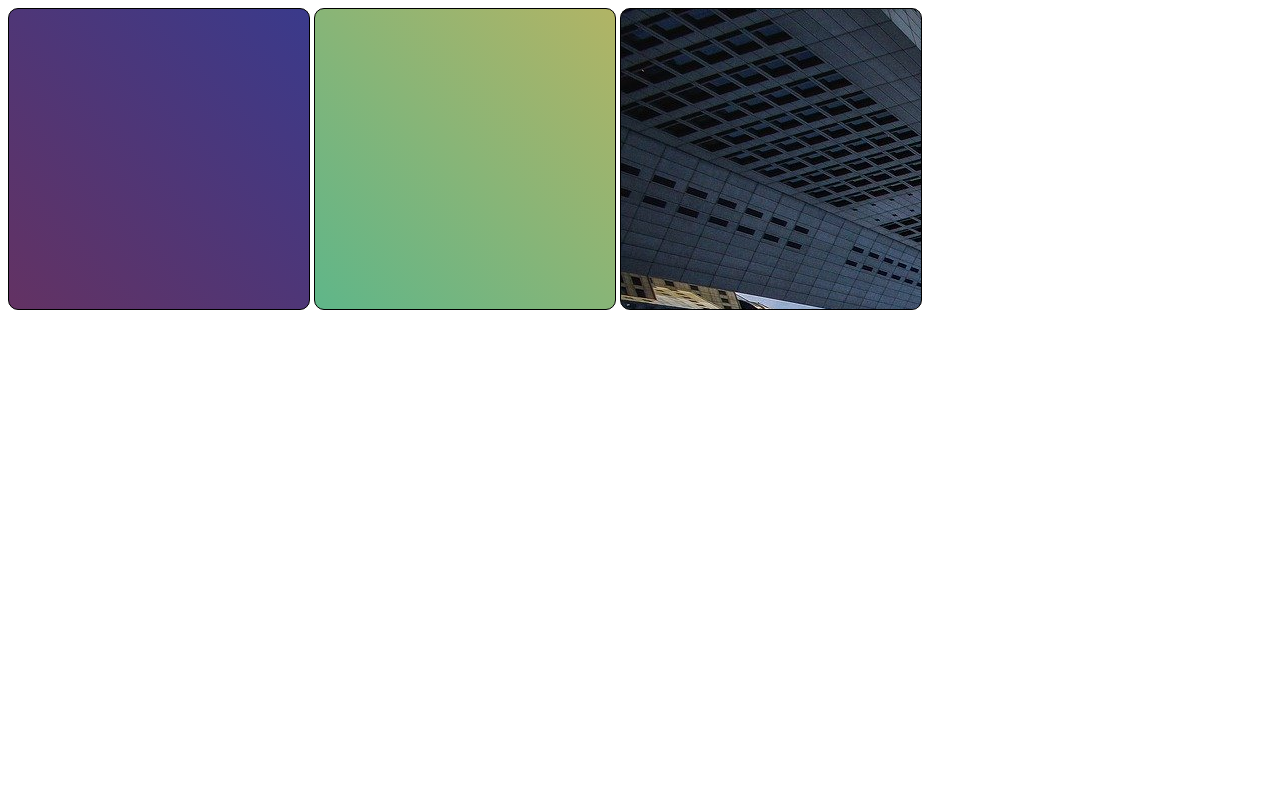
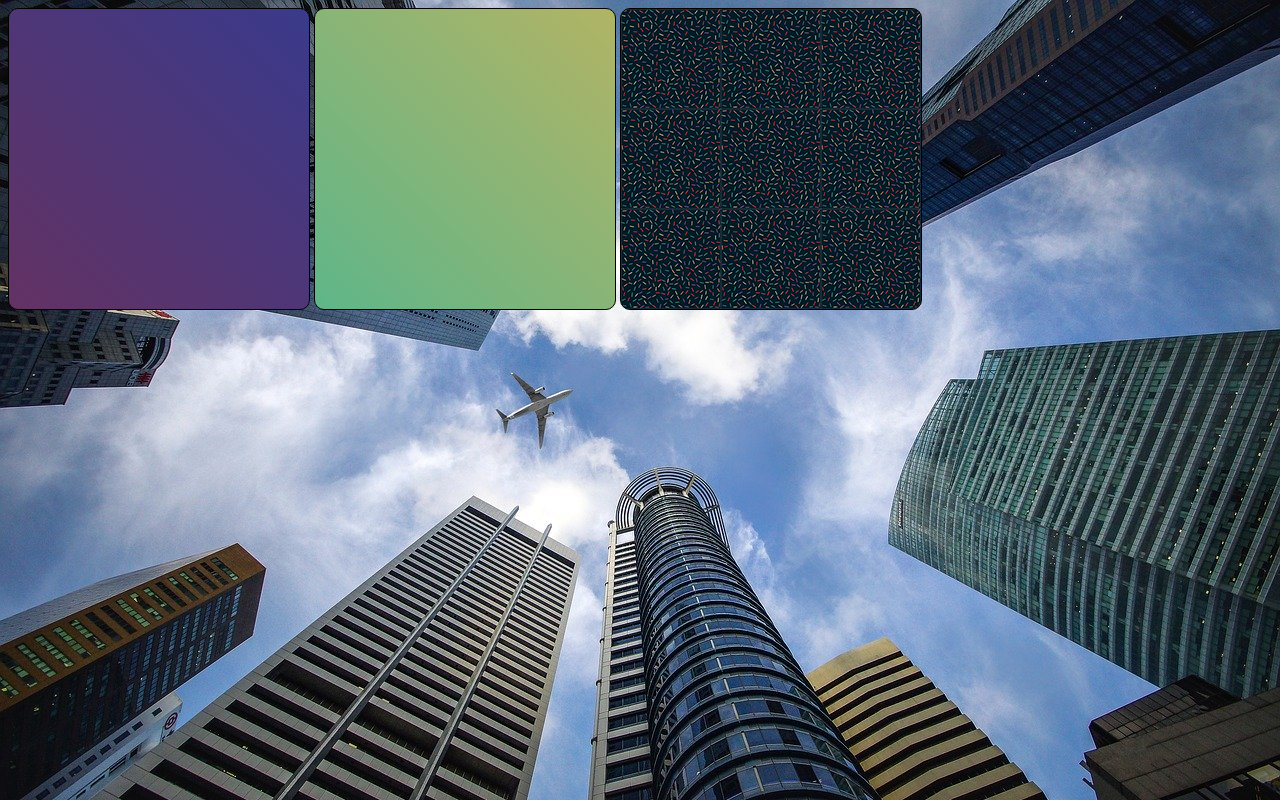
Before and after one commit to felipecammpos/html-css, a plain HTML site: page Exercícios/ex019/fundo001.html in a window 1280 px wide. Drawn offline with Linux system fonts and the light colour scheme.

Commit message:
Update fundo001.html

```diff
--- a/Exercícios/ex019/fundo001.html
+++ b/Exercícios/ex019/fundo001.html
@@ -6,6 +6,10 @@
     <meta name="viewport" content="width=device-width, initial-scale=1.0">
     <title>Teste de imagem de fundo</title>
     <style>
+        body{
+            background-image: url('imagens/wallpaper001.jpg');
+        }
+
         div.quadrado{
             display: inline-block;
             border: 1px solid black;
@@ -24,7 +28,7 @@
         }
 
         div#q3{
-            background-image: url('imagens/wallpaper001.jpg');
+            background-image: url('imagens/pattern001.png');
         }
     </style>
 </head>
```
